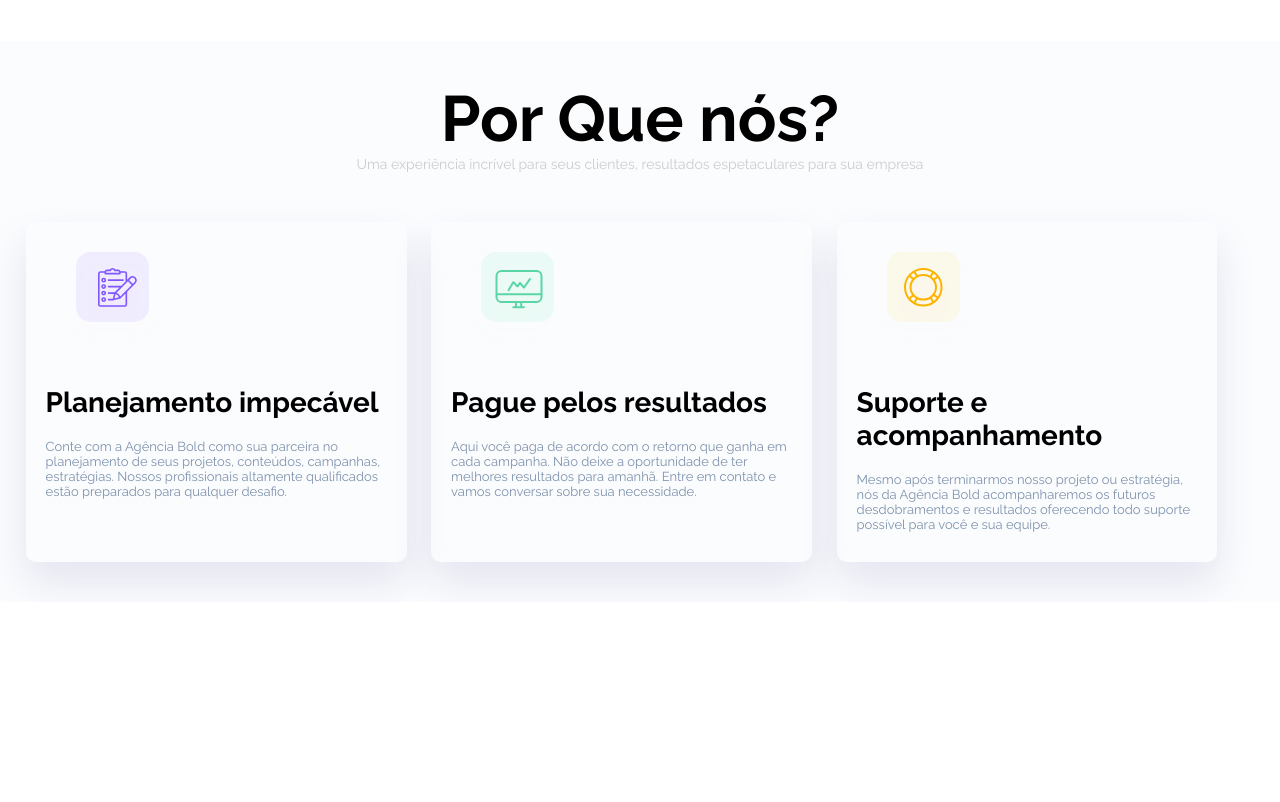
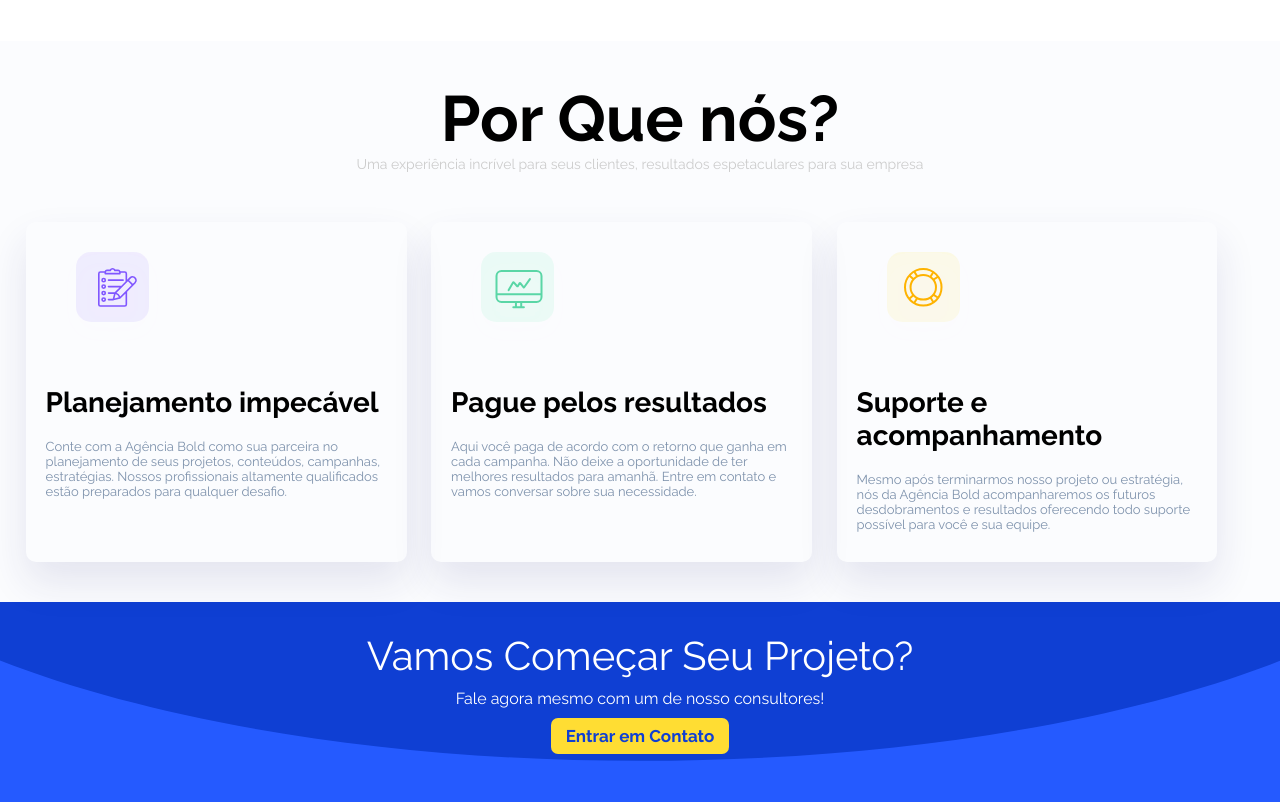
Before and after one commit to RafaelHelisson/primeiroprojetomentoria, a plain HTML site: page index.html in a window 1280 px wide. Shown: the part 1201-2003 px from the top of the page. Before the commit the page ends 1803 px from the top, so only its background shows below. Drawn offline with Linux system fonts and the light colour scheme.

Commit message:
quarto commit

```diff
--- a/index.html
+++ b/index.html
@@ -86,6 +86,14 @@
 
    </section><!--porque-nos-->
 
+   <section class="cta">
+
+    <h2>Vamos Começar Seu Projeto?</h2>
+    <h4>Fale agora mesmo com um de nosso consultores!</h4>
+    <a href="http://">Entrar em Contato</a>
+
+   </section><!--cta-->
+
 </body>
 
 </html>
--- a/style.css
+++ b/style.css
@@ -129,3 +129,34 @@ section.porque-nos > .center > p {
     color: #7e92ac;
     margin-bottom: 20px;
 }
+
+section.cta {
+    background-image: url(images/banner_meio.svg);
+    background-size: cover;
+    background-position: center;
+    padding: 20px 10px;
+    min-height: 200px;
+    color: white;
+    text-align: center;
+}
+
+section.cta h2,
+section.cta h4 {
+    font-weight: normal;
+    margin: 10px 0;
+}
+
+section.cta h2 {
+    font-size: 40px;
+}
+
+section.cta a {
+    display: inline-block;
+    padding:8px 15px;
+    border-radius:7px;
+    font-weight: bold;
+    font-size: 17px;
+    background: #FFDD33;
+    text-decoration: none;
+    color: #0F3FD3;
+}
```
